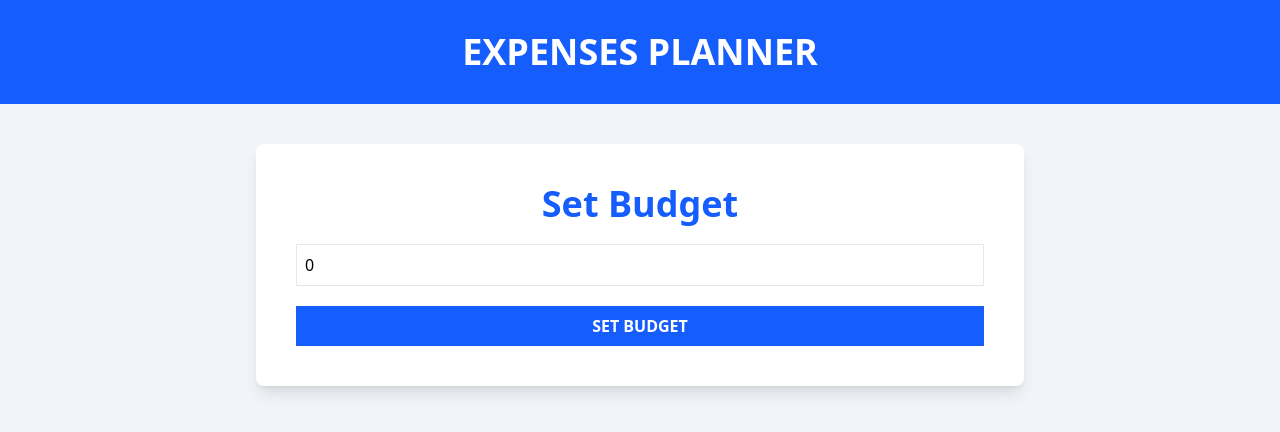
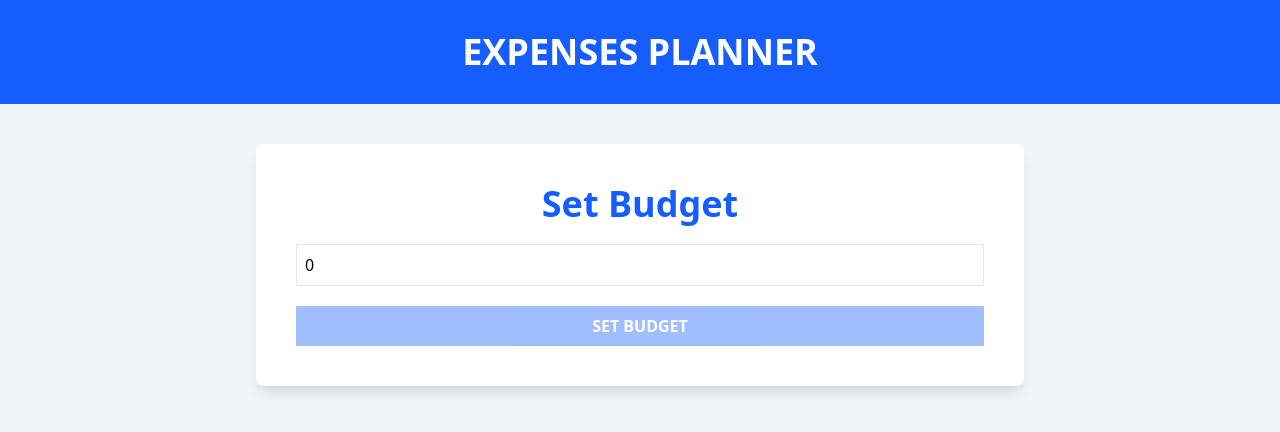
Before and after one commit to Cherry-Machado/react-ts-expense-budget-control-system, a React (Vite) app: page / in a window 1280 px wide. Shown: the top 432 px of the page. Built offline with nearby package versions, Linux system fonts and the light colour scheme.

Commit message:
Validating budget input

```diff
--- a/src/components/BudgetForm.tsx
+++ b/src/components/BudgetForm.tsx
@@ -1,13 +1,16 @@
-import { useState } from 'react';
+import { useState, useMemo } from 'react';
 
 export default function BudgetForm() {
 
   const [budget, setBudget] = useState(0);
 
   const handleBudgetChange = (e: React.ChangeEvent<HTMLInputElement>) => {
-    setBudget(Number(e.target.value));
-    console.log(budget);
+    setBudget(e.target.valueAsNumber);
   }
+
+  const isValid = useMemo(() => {
+    return isNaN(budget) || budget <= 0;
+  }, [budget]);
 
   return (
     <form className="space-y-5">
@@ -29,7 +32,8 @@
       <input
         type="submit"
         value="Set Budget"
-        className="bg-blue-600 hover:bg-blue-700 cursor-pointer w-full p-2 text-white font-black uppercase"
+        className="bg-blue-600 hover:bg-blue-700 cursor-pointer w-full p-2 text-white font-black uppercase disabled:opacity-40"
+        disabled={isValid}
       />
 
     </form>
```
